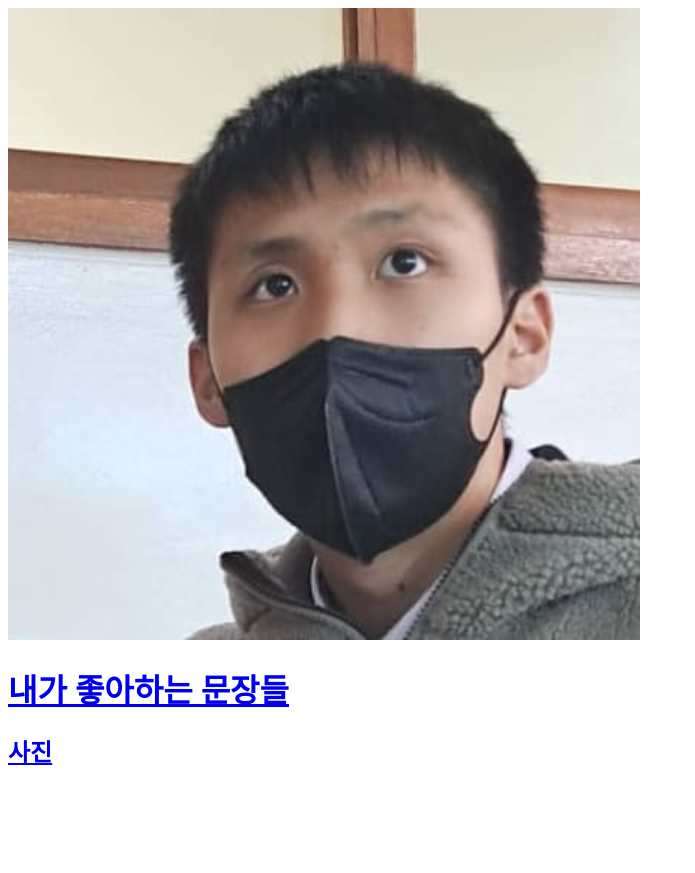
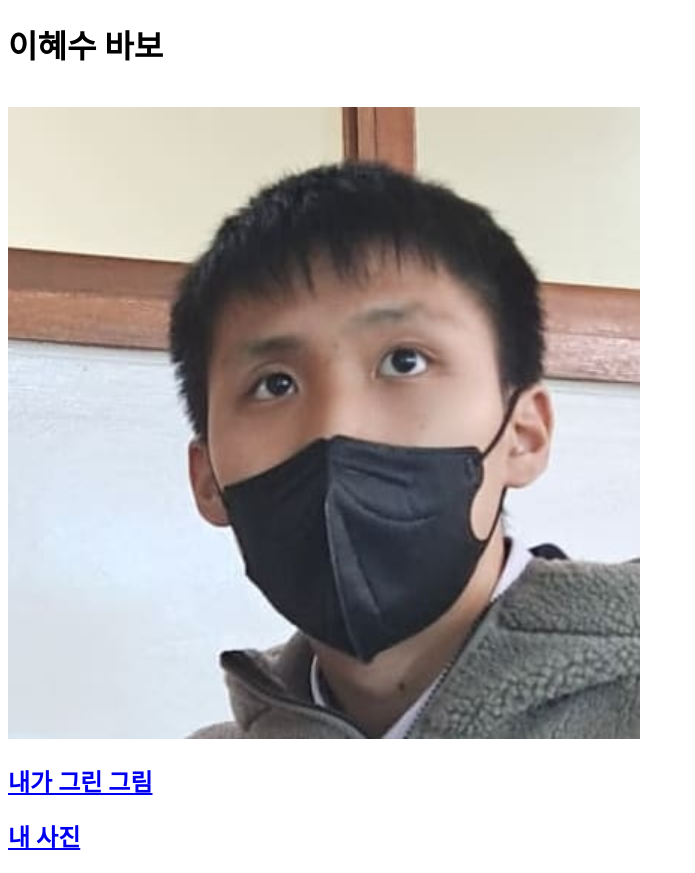
Before and after one commit to RLSG1234/RLSGweb, a plain HTML site: page index.html in a window 1280 px wide. Shown: the whole page, without its empty margins (0-695 px from the left). Before the commit the page ends 800 px from the top, so only its background shows below. Drawn offline with Linux system fonts and the light colour scheme.

Commit message:
Add files via upload

```diff
--- a/index.html
+++ b/index.html
@@ -6,8 +6,10 @@
 </head>
 
 <body>
+    <h1>이혜수 바보</h1><br>
     <img src ="sojiwon.jpg" width = 50%>
-    <h1><a href="sentence.html">내가 좋아하는 문장들 </a></h1>
-    <h2><a href="picture.html">     사진</a></h2>
+    <!-- <h1><a href="sentence.html">내가 좋아하는 문장들 </a></h1>-->
+    <h2><a href="picture.html">내가 그린 그림</a></h2>
+    <h2><a href="me.html">내 사진</a></h2>
 </body>
 </html>
```
Also changed, not shown: me.html (added, +1 -0 lines), me.jpg (added).
